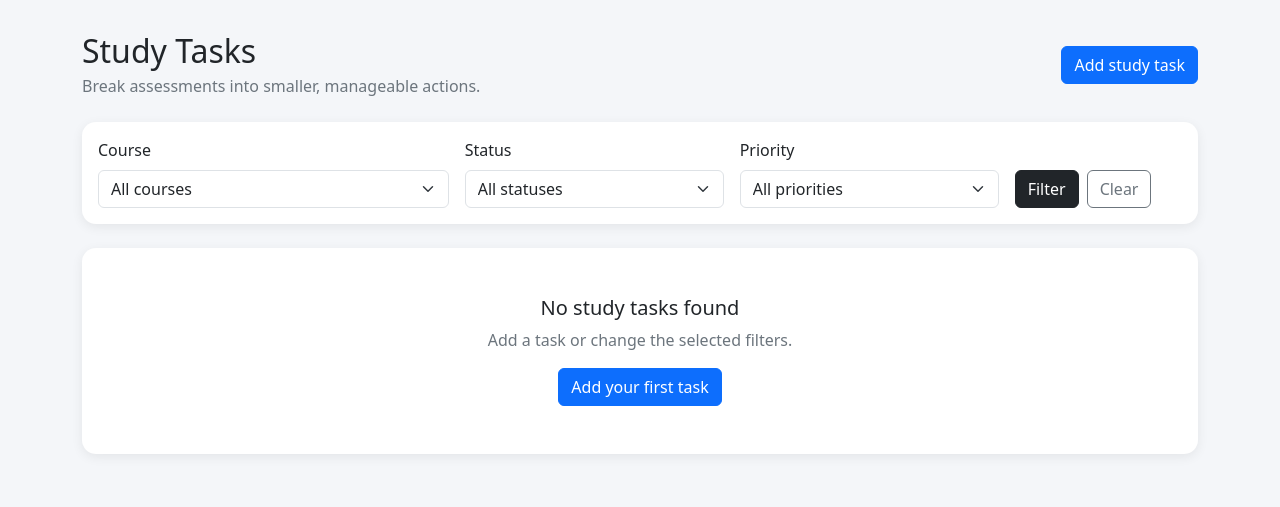
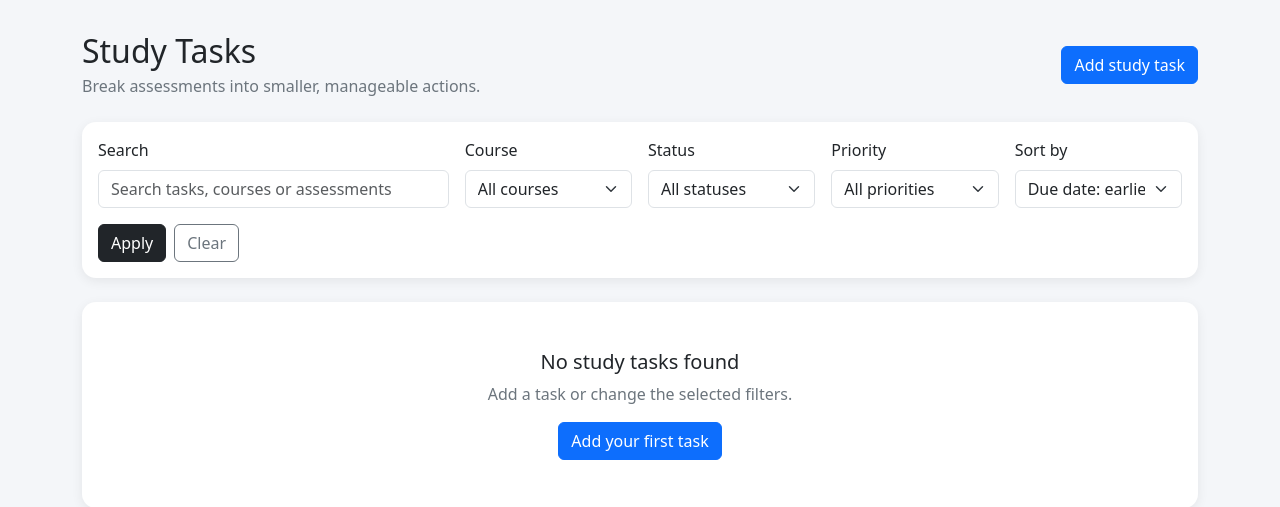
Before and after one commit to ZhangDawei-14833577/CP3407-Student-Planner, a Django app: page /tasks/ in a window 1280 px wide. Shown: the part 56-563 px from the top of the page. Run offline with Django 5.2, Linux system fonts and the light colour scheme; the visitor is signed in with stand-in values (Sample User, id 1); data that the repository does not hold is empty.

Commit message:
Complete task search filtering and sorting

```diff
--- a/planner/templates/planner/task_list.html
+++ b/planner/templates/planner/task_list.html
@@ -25,7 +25,22 @@
 <div class="card summary-card mb-4">
     <div class="card-body">
 <form method="get" class="row g-3 align-items-end">
-            <div class="col-md-4">
+    <div class="col-lg-4">
+        <label class="form-label" for="search-input">
+            Search
+        </label>
+
+        <input
+            type="search"
+            class="form-control"
+            id="search-input"
+            name="search"
+            value="{{ search_query }}"
+            placeholder="Search tasks, courses or assessments"
+        >
+    </div>
+
+    <div class="col-lg-2">
         <label class="form-label" for="course-filter">
             Course
         </label>
@@ -44,13 +59,13 @@
                         selected
                     {% endif %}
                 >
-                            {{ course.code }} — {{ course.name }}
+                    {{ course.code }}
                 </option>
             {% endfor %}
         </select>
     </div>
 
-            <div class="col-md-3">
+    <div class="col-lg-2">
         <label class="form-label" for="status-filter">
             Status
         </label>
@@ -75,7 +90,7 @@
         </select>
     </div>
 
-            <div class="col-md-3">
+    <div class="col-lg-2">
         <label class="form-label" for="priority-filter">
             Priority
         </label>
@@ -100,12 +115,63 @@
         </select>
     </div>
 
-            <div class="col-md-2 d-flex gap-2">
-                <button
-                    type="submit"
-                    class="btn btn-dark"
+    <div class="col-lg-2">
+        <label class="form-label" for="sort-filter">
+            Sort by
+        </label>
+
+        <select
+            class="form-select"
+            id="sort-filter"
+            name="sort"
         >
-                    Filter
+            <option
+                value="due_asc"
+                {% if selected_sort == "due_asc" %}selected{% endif %}
+            >
+                Due date: earliest
+            </option>
+
+            <option
+                value="due_desc"
+                {% if selected_sort == "due_desc" %}selected{% endif %}
+            >
+                Due date: latest
+            </option>
+
+            <option
+                value="title_asc"
+                {% if selected_sort == "title_asc" %}selected{% endif %}
+            >
+                Title: A–Z
+            </option>
+
+            <option
+                value="title_desc"
+                {% if selected_sort == "title_desc" %}selected{% endif %}
+            >
+                Title: Z–A
+            </option>
+
+            <option
+                value="newest"
+                {% if selected_sort == "newest" %}selected{% endif %}
+            >
+                Recently created
+            </option>
+
+            <option
+                value="oldest"
+                {% if selected_sort == "oldest" %}selected{% endif %}
+            >
+                Oldest created
+            </option>
+        </select>
+    </div>
+
+    <div class="col-12 d-flex gap-2">
+        <button type="submit" class="btn btn-dark">
+            Apply
         </button>
 
         <a
--- a/planner/views.py
+++ b/planner/views.py
@@ -5,6 +5,7 @@ from django.contrib.auth import login
 from django.contrib.auth.decorators import login_required
 from django.shortcuts import get_object_or_404, redirect, render
 from django.utils import timezone
+from django.db.models import Q
 
 from .forms import (
     AssessmentForm,
@@ -370,7 +371,7 @@ def assessment_delete(request, pk):
 
 @login_required
 def task_list(request):
-    """Display and filter study tasks belonging to the user."""
+    """Display, search, filter and sort the user's study tasks."""
 
     tasks = StudyTask.objects.filter(
         owner=request.user,
@@ -379,9 +380,20 @@ def task_list(request):
         "assessment",
     )
 
+    search_query = request.GET.get("search", "").strip()
     selected_course = request.GET.get("course", "")
     selected_status = request.GET.get("status", "")
     selected_priority = request.GET.get("priority", "")
+    selected_sort = request.GET.get("sort", "due_asc")
+
+    if search_query:
+        tasks = tasks.filter(
+            Q(title__icontains=search_query)
+            | Q(description__icontains=search_query)
+            | Q(course__code__icontains=search_query)
+            | Q(course__name__icontains=search_query)
+            | Q(assessment__title__icontains=search_query)
+        )
 
     if selected_course.isdigit():
         tasks = tasks.filter(course_id=selected_course)
@@ -392,7 +404,19 @@ def task_list(request):
     if selected_priority in StudyTask.Priority.values:
         tasks = tasks.filter(priority=selected_priority)
 
-    tasks = tasks.order_by("due_date", "title")
+    sort_options = {
+        "due_asc": ("due_date", "title"),
+        "due_desc": ("-due_date", "title"),
+        "title_asc": ("title",),
+        "title_desc": ("-title",),
+        "newest": ("-created_at",),
+        "oldest": ("created_at",),
+    }
+
+    if selected_sort not in sort_options:
+        selected_sort = "due_asc"
+
+    tasks = tasks.order_by(*sort_options[selected_sort])
 
     courses = Course.objects.filter(
         owner=request.user,
@@ -404,9 +428,11 @@ def task_list(request):
         "courses": courses,
         "status_choices": StudyTask.Status.choices,
         "priority_choices": StudyTask.Priority.choices,
+        "search_query": search_query,
         "selected_course": selected_course,
         "selected_status": selected_status,
         "selected_priority": selected_priority,
+        "selected_sort": selected_sort,
     }
 
     return render(
```
Lines whose indentation alone changed are shown as unchanged.
